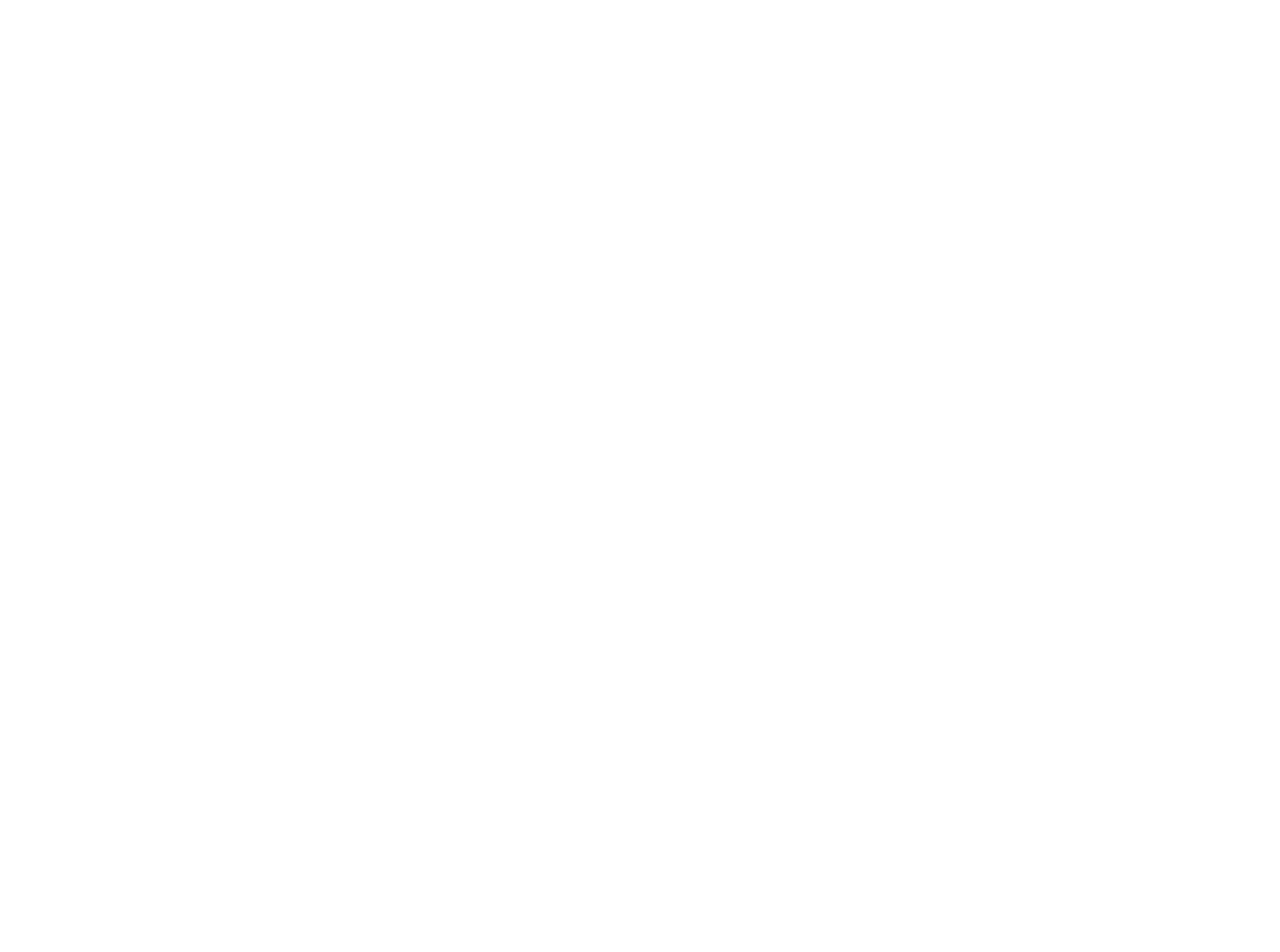
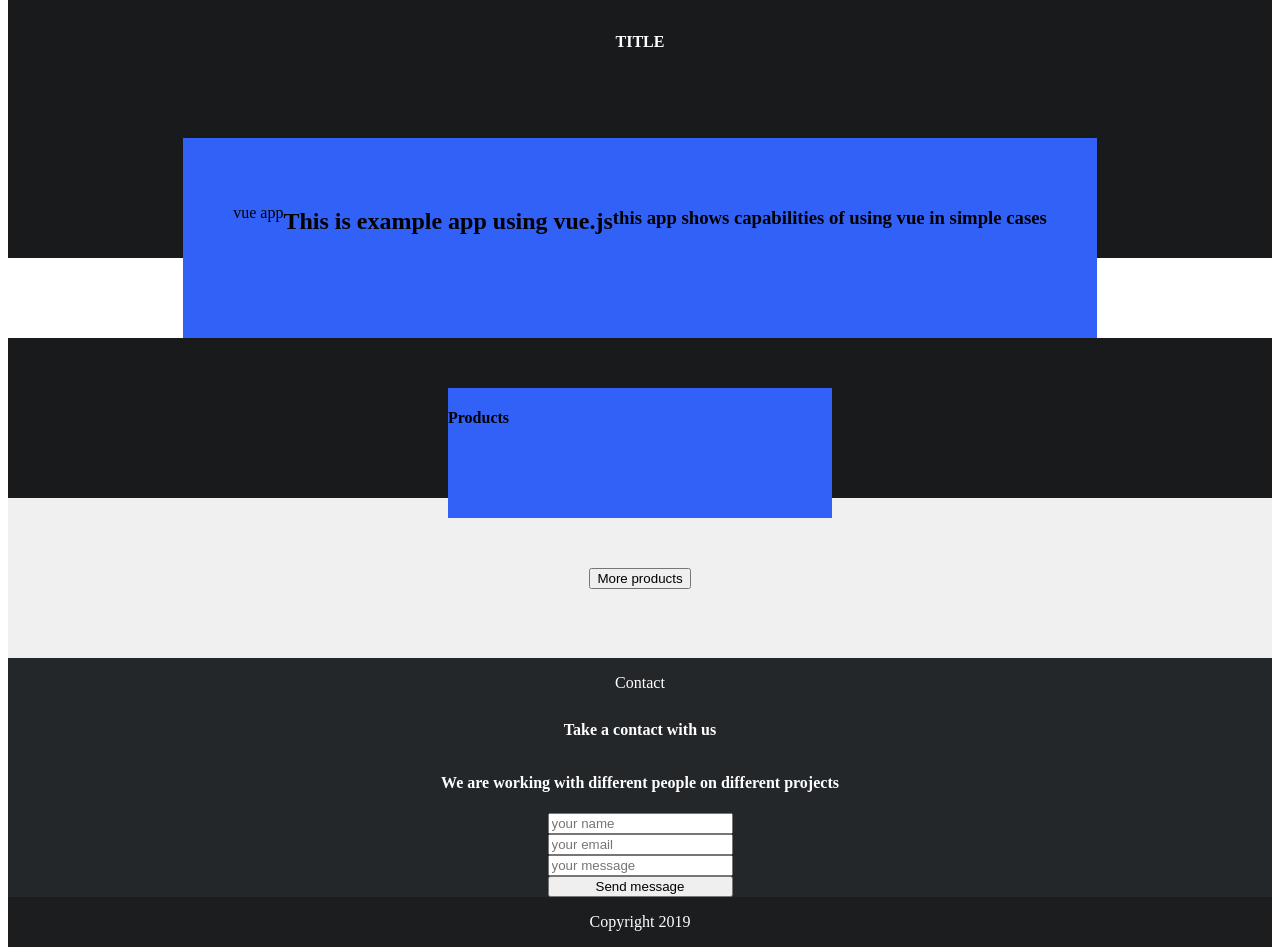
Before and after one commit to michalzagrodzki/Simple-Vue-App, a Vue app: page / in a window 1280 px wide. Shown: the part 200-1152 px from the top of the page. Before the commit the page ends 800 px from the top, so only its background shows below. Built offline with nearby package versions, Linux system fonts and the light colour scheme.

Commit message:
Create outline for template layout in main view

```diff
--- a/src/components/Main.vue
+++ b/src/components/Main.vue
@@ -2,25 +2,23 @@
   <div class="hello">
     <nav>Nav elements</nav>
     <section>
-      <div>
-        <h1></h1>
+      <div class="head-section">
+        <h1>TITLE</h1>
       </div>
     </section>
     <section>
-      <div>
-        <div>
-          <div>
-            <p></p>
-            <h2></h2>
-            <h3></h3>
-          </div>
+      <div class="message-section">
+        <div class="subtitle-field">
+          <p>vue app</p>
+          <h2>This is example app using vue.js</h2>
+          <h3>this app shows capabilities of using vue in simple cases</h3>
         </div>
       </div>
     </section>
     <section>
-      <div>
-        <div>
-          <h4></h4>
+      <div class="products-section">
+        <div class="product-field">
+          <h4>Products</h4>
           <div>
             <div>
               <img />
@@ -32,11 +30,27 @@
             </div>
           </div>
         </div>
-        <button></button>
+      </div>
+      <div class="products-footer">
+        <button>More products</button>
       </div>
     </section>
     <section>
-      <div>
+      <div class="contact-section">
+        <p>Contact</p>
+        <h2>Take a contact with us</h2>
+        <h4>We are working with different people on different projects</h4>
+        <form>
+          <input type="text" placeholder="your name">
+          <input type="text" placeholder="your email">
+          <input type="text" placeholder="your message">
+          <button>Send message</button>
+        </form>
+      </div>
+    </section>
+    <section>
+      <div class="footer-section">
+        <p>Copyright 2019</p>
       </div>
     </section>
   </div>
@@ -44,23 +58,124 @@
 
 <script>
 export default {
-  name: 'Main'
+  name: 'Main',
+  data () {
+    return {
+      title: '',
+      subtitle: ''
+    }
+  }
 }
 </script>
 
 <style scoped lang="scss">
-h3 {
-  margin: 40px 0 0;
+$main-colors: (
+  "primary": #181a1c,
+  "secondary": #3261f7
+  );
+
+$basic-colors: (
+  "light": #ffffff,
+  "grey": #f0f0f0,
+  "dark": #1b1d1f
+  );
+
+$font-colors: (
+  "primary": #303133,
+  "secondary": #006cff
+  );
+
+$font-basic-colors: (
+  "light": #ffffff,
+  "grey": #777,
+  "dark": #0e0f10
+  );
+
+.head-section {
+  display: flex;
+  background-color: map-get($main-colors, "primary");
+  height: 54vh;
+  justify-content: center;
+  align-items: center;
+
+  h1 {
+    color: map-get($font-basic-colors, "light");
+    font-size: 16px;
+
+  }
 }
-ul {
-  list-style-type: none;
-  padding: 0;
+
+.message-section {
+  display: flex;
+  background-color: map-get($basic-colors, "light");
+  height: 10vh;
+  justify-content: center;
 }
-li {
-  display: inline-block;
-  margin: 0 10px;
+
+.subtitle-field {
+  display: flex;
+  background-color: map-get($main-colors, "secondary");
+  margin-top: -120px;
+  padding: 50px;
 }
-a {
-  color: #42b983;
+
+.products-section {
+  display: flex;
+  background-color: map-get($main-colors, "primary");
+  height: 20vh;
+  align-items: center;
+  flex-direction: column;
+}
+
+.product-field {
+  display: flex;
+  background-color: map-get($main-colors, "secondary");
+  height: 100%;
+  width: 30vw;
+  margin-top: 50px;
+  margin-bottom: -20px;
+}
+
+.products-footer {
+  display: flex;
+  background-color: map-get($basic-colors, "grey");
+  height: 20vh;
+  align-items: center;
+  justify-content: center;
+}
+
+.contact-section {
+  display: flex;
+  background-color: lighten(map-get($main-colors, "primary"), 5%);
+  align-items: center;
+  flex-direction: column;
+  p {
+    color: map-get($font-basic-colors, "light");
+    font-size: 16px;
+  }
+  h2 {
+    color: map-get($font-basic-colors, "light");
+    font-size: 16px;
+  }
+  h4 {
+    color: map-get($font-basic-colors, "light");
+    font-size: 16px;
+  }
+  form {
+    display: flex;
+    flex-direction: column;
+  }
+}
+
+.footer-section {
+  display: flex;
+  background-color: map-get($basic-colors, "dark");
+  justify-content: center;
+  align-items: center;
+
+  p {
+    color: map-get($font-basic-colors, "light");
+    font-size: 16px;
+  }
 }
 </style>
```
